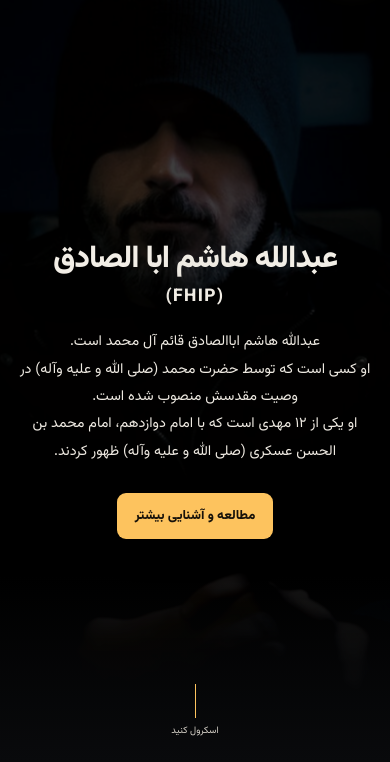
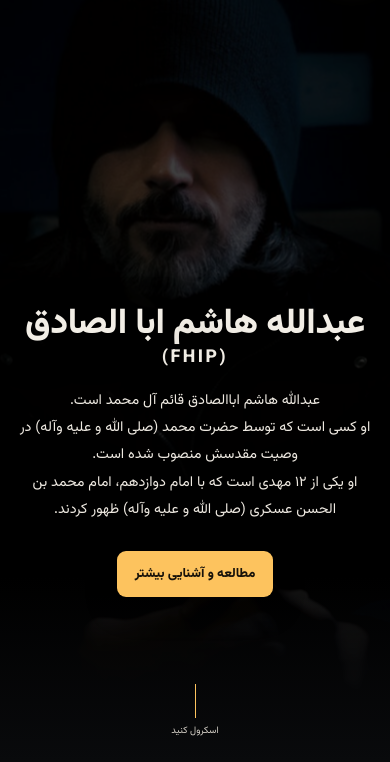
Before and after one commit to alirezaiwisi1/Persian-AROPL, a website: page public/index.html in a window 390 px wide. Shown: the part 82-844 px from the top of the page. Drawn offline with nearby package versions, Linux system fonts and the light colour scheme; no server answers.

Commit message:
Unified responsive hero: one-line name at every viewport (container-query + JS fit); Tina edits cannot break layout

```diff
--- a/public/assets/css/style.css
+++ b/public/assets/css/style.css
@@ -1227,13 +1227,20 @@ html.has-live-alert{scroll-padding-top:calc(var(--header) + env(safe-area-inset-
   .live-card--featured:before,.live-status-pulse{animation:none!important}
 }
 
-/* Tina-managed hero: mobile-only title size + whole-block vertical shift */
+
+/* Unified responsive hero (all viewports like mobile): one-line name, (FHIP) below.
+   Container-query sizing: the name scales exactly with available width → can never wrap or overflow,
+   so Tina size presets can only make it bigger/smaller without breaking layout. */
+.hero-content{container-type:inline-size;position:relative;top:var(--ht-shift-d,0px)}
+.hero h1{
+  white-space:nowrap;
+  font-size:calc(12cqw*var(--ht-scale-d,1));  /* ~fits the full name in one line */
+  line-height:1.15;letter-spacing:-.01em;
+}
+.hero h1 br{display:none}
+.hero h1 span{display:block;font-size:.5em;letter-spacing:.14em;margin-top:.15em}
+
 @media(max-width:560px){
-  .hero h1{font-size:calc(clamp(2.05rem,10vw,3.2rem)*var(--ht-scale-m,1))}
-  .hero-content{position:relative;top:var(--ht-shift-m,0px)}
+  .hero h1{font-size:calc(12cqw*var(--ht-scale-m,1))}
+  .hero-content{top:var(--ht-shift-m,0px)}
 }
-
-@media(min-width:561px){
-  .hero h1{font-size:calc(clamp(2.4rem,7vw,5.8rem)*var(--ht-scale-d,1))}
-  .hero-content{position:relative;top:var(--ht-shift-d,0px)}
-}
--- a/public/assets/js/main.js
+++ b/public/assets/js/main.js
@@ -102,3 +102,26 @@
       }).catch(() => {});
   });
 })();
+
+
+/* --- Hero title fit: keep the name on exactly one line at any viewport/Tina text (resizable-safe) --- */
+(function(){
+  var h1=document.getElementById('hero-title'); if(!h1) return;
+  function fit(){
+    var box=h1.closest('.hero-content')||h1.parentElement;
+    var name=h1.childNodes[0]; if(!name||name.nodeType!==3) {name=h1.firstChild;}
+    var cs=getComputedStyle(h1);
+    h1.style.fontSize='';
+    var base=parseFloat(cs.fontSize);
+    // measure at current font size
+    var range=document.createRange(); range.selectNodeContents(name);
+    var w=range.getBoundingClientRect().width;
+    var avail=box.getBoundingClientRect().width*0.96;
+    if(w>0){ h1.style.fontSize=(base*avail/w)+'px'; }
+  }
+  window.addEventListener('load',fit);
+  window.addEventListener('resize',fit);
+  if(document.fonts&&document.fonts.ready) document.fonts.ready.then(fit);
+  document.addEventListener('DOMContentLoaded',fit);
+  fit(); window.__fitRan=true;
+})();
--- a/public/index.html
+++ b/public/index.html
@@ -55,7 +55,7 @@
     <section class="hero cinematic-section" aria-labelledby="hero-title">
       <div class="hero-bg" aria-hidden="true"></div>
       <div class="hero-vignette" aria-hidden="true"></div>
-      <div class="section-content hero-content" style="--ht-scale-m:0.8;--ht-shift-m:20px">
+      <div class="section-content hero-content" style="--ht-scale-m:0.8;--ht-shift-m:80px">
         <div class="eyebrow"></div>
         <h1 id="hero-title">عبدالله هاشم ابا الصادق<br><span>(FHIP)</span></h1>
                 <p>عبدالله هاشم اباالصادق قائم آل محمد است.<br>او کسی است که توسط حضرت محمد (صلى الله و عليه وآله) در وصیت مقدسش منصوب شده است.<br>او یکی از ۱۲ مهدی است که با امام دوازدهم، امام محمد بن الحسن عسکری (صلى الله و عليه وآله) ظهور کردند.</p>
```
Also changed, not shown: 1 other file.
